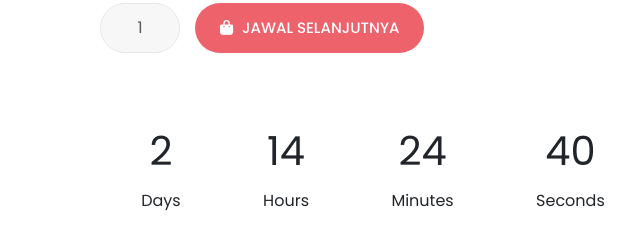
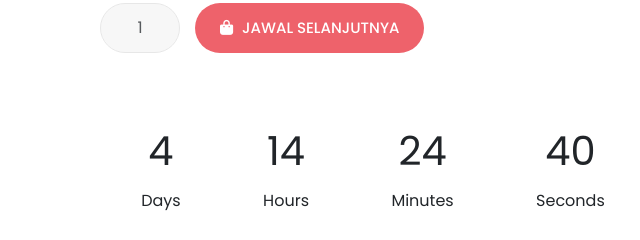
Before and after one commit to collabsnbt/collabsnbt.github.io, a plain HTML site: page product-details.html in a window 1280 px wide. Shown: the part 920-1160 px from the top of the page, 552-1192 px from the left. Drawn offline with nearby package versions, Linux system fonts and the light colour scheme.

Commit message:
Update product-details.html

```diff
--- a/product-details.html
+++ b/product-details.html
@@ -157,7 +157,7 @@ p {
 </div>
 
 <script>
-    var countDownDate = new Date("Mar 27, 2024 16:00:00").getTime();
+    var countDownDate = new Date("Mar 29, 2024 16:00:00").getTime();
     var countdownfunction = setInterval(function() {
         var now = new Date().getTime();
         var distance = countDownDate - now;
```
